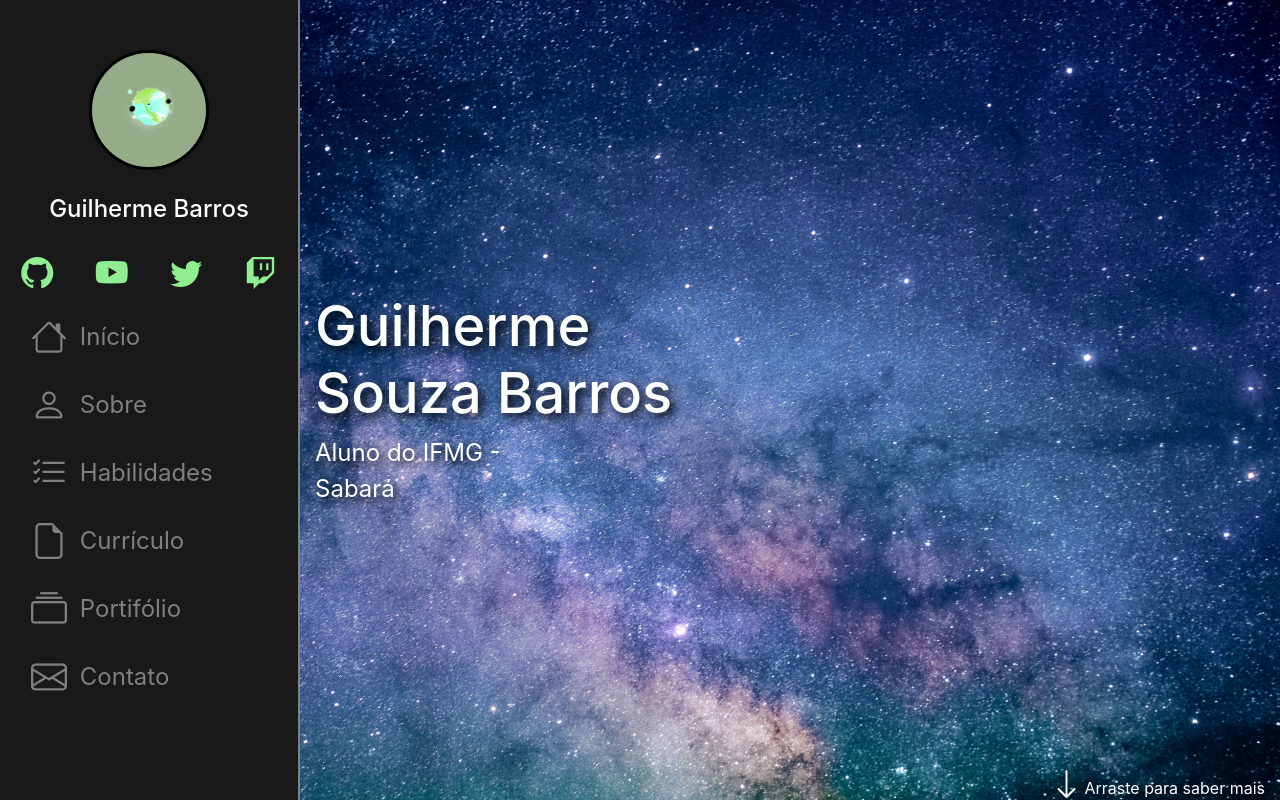
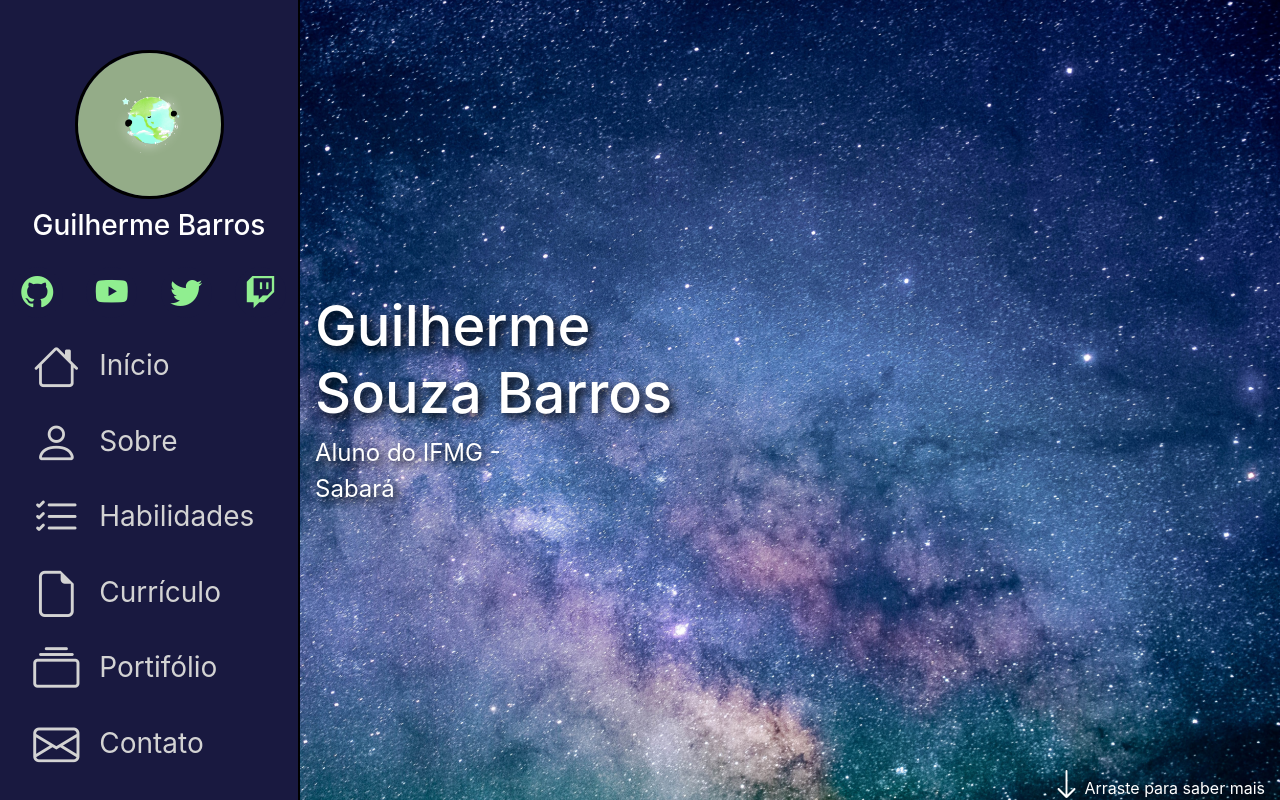
Before and after one commit to GuilhermeSouzaBarros/Portifolio, a Flask app: page / in a window 1280 px wide. Run offline with Flask 2, Linux system fonts and the light colour scheme; some libraries are stand-ins or nearby versions.

Commit message:
Atividade 7

```diff
--- a/static/script.js
+++ b/static/script.js
@@ -0,0 +1,14 @@
+const menuMobile = document.querySelector(".menu-mobile");
+const body = document.querySelector("body");
+
+menuMobile.addEventListener("click", moverBarraLateral);
+
+function moverBarraLateral() {
+    if(menuMobile.classList.contains("bi-list")) {
+        menuMobile.classList.replace("bi-list", "bi-x");
+    }else{
+        menuMobile.classList.replace("bi-x", "bi-list");
+    }
+
+    body.classList.toggle("menu-nav-active");
+}
--- a/static/style.css
+++ b/static/style.css
@@ -4,35 +4,69 @@ html, body {
     font-family: Ubuntu, arial;
 }
 
+i.menu-mobile {
+    position: fixed;
+    color: white;
+    background-color: #191940;
+    right: 1rem;
+    top: 1rem;
+    font-size: 1.5rem;
+    border: 1px solid #198080;
+    border-radius: 4rem;
+    cursor: pointer;
+    z-index: 10;
+    width: 3rem;
+    height: 3rem;
+    display: none;
+    justify-content: center;
+    align-items: center;
+}
+
 h1 {
-    font-size: 24px;
+    font-size: 175%;
     color: #fff;
     margin: none;
     padding: none;
 }
 
-aside {
+aside.menu-nav {
     position: fixed;
     top: 0px;
     left: 0px;
     bottom: 0px;
     width: 300px;
+    display: flex;
+    flex-direction: column;
     overflow-y: auto;
-    background-color: #191919;
-    border-right: 2px solid grey;
+    background-color: #191940;
+    border-right: 2px solid black;
     text-align: center;
     transition: all ease-in-out 0.5s;
+    z-index: 10;
 }
 
-div {
-    display: flex;
-    width: 100%;
+aside.menu-nav-active {
+    overflow: hidden;
 }
 
-.sociais {
+aside.menu-nav-active #header {
+    left: 0;
+}
+
+.profile {
+    box-sizing: border-box;
+    height: 38%;
+}
+
+.social-links {
+    display: flex;
+}
+
+.social-links a {
+    box-sizing: border-box;
     display: flex;
     font-size: 2rem;
-    background: #191919;
+    background: #191940;
     color: lightgreen;
     padding: 0.6rem;
     margin: auto;
@@ -42,50 +76,73 @@ div {
     text-align: center;
 }
 
+.social-links a:hover {
+    background: white;
+}
+
 #github:hover {
     color: #000;
-    background: #ddd;
 }
 
 #youtube:hover {
     color: #f00;
-    background: #ddd;
 }
 
 #twitter:hover {
     color: #0af;
-    background: #ddd;
 }
 
 #twitch:hover {
     color: #a0f;
-    background: #ddd;
 }
 
 img {
-    width: 120px;
+    width: 50%;
     border: 3px solid black;
     border-radius: 100px;
     margin-top: 50px;
-    margin-bottom: 25px;
+    margin-bottom: 10px;
 }
 
-nav {
-    margin-top: 12px;
+#navbar {
+    box-sizing: border-box;
+    height: 61%;
+    width: 283px;
     margin-left: 15px;
+    margin-top: 30px;
+}
+
+.menu-nav-active {
+    overflow: hidden;
+}
+
+.menu-nav-active aside.menu-nav {
+    left: 0;
+}
+
+.nav {
+    height: 100%;
+    display: flex;
+    flex-direction: column;
+}
+
+.nav-item {
+    height: 15%;
+    margin: 0.833%;
 }
 
 .nav-link {
     display: flex;
+    height: 100%;
     text-align: left;
-    font-size: 1.5rem;
-    color: gray;
+    font-size: 175%;
+    color: lightgray;
     transition: 0.3s;
     text-decoration: none;
 }
 
 .nav-link:hover {
-    color: gray;
+    color: lightgray;
 }
 
 .nav-link:hover > .textlink {
@@ -93,13 +150,13 @@ nav {
 }
 
 .nav-link:focus{
-    color: gray;
+    color: lightgray;
     transition: 0.3s;
 }
 
 .nav-link i {
-    font-size: 2.25rem;
-    margin-right: 0.8rem;
+    font-size: 165%;
+    margin-right: 8%;
 }
 
 .nav li:hover > .nav-link i {
@@ -156,3 +213,22 @@ section#cont #col2 i {
     padding-right: 2px;
     font-size: 2rem;
 }
+
+@media(max-width: 1024px) {
+    aside.menu-nav {
+        left: -300px;
+    }
+    i.menu-mobile {
+        display: flex;
+    }
+    section#inicio h2 {
+        font-size: 3.5rem;
+    }
+    section#cont div#col1 span {
+        margin-right: 0;
+        font-size: 1rem;
+    }
+    main {
+        margin-left: 0;
+    }
+}
--- a/templates/index.html
+++ b/templates/index.html
@@ -5,23 +5,22 @@
         <link rel="stylesheet" href="../static/style.css">
     </head>
     <body>
-        <script src="../static/bootstrap/js/bootstrap.bundle.min.js"></script>
-        <script src="../static/script.js"></script>
-        <aside id="header">
+        <i class="bi bi-list menu-mobile"></i>
+        <aside class="menu-nav">
             <section class="profile">
                 <img src="../static/img/Planet1EARTH.png" alt="Minha foto">
                 <h1>Guilherme Barros</h1>
                 <div class="social-links mt-4 text-center">
-                    <a class="sociais" id="github" href="https://github.com/GuilhermeSouzaBarros">
+                    <a id="github" href="https://github.com/GuilhermeSouzaBarros">
                         <i class="bi bi-github"></i>
                     </a>
-                    <a class="sociais" id="youtube" href="https://youtube.com/">
+                    <a id="youtube" href="https://youtube.com/">
                         <i class="bi bi-youtube"></i>
                     </a>
-                    <a class="sociais" id="twitter" href="https://twitter.com/">
+                    <a id="twitter" href="https://twitter.com/">
                         <i class="bi bi-twitter"></i>
                     </a>
-                    <a class="sociais" id="twitch" href="https://twitch.com/">
+                    <a id="twitch" href="https://twitch.com/">
                         <i class="bi bi-twitch"></i>
                     </a>
                 </div>
@@ -61,5 +60,7 @@
                 </div>
             </section>
         </main>
+    <script src="../static/bootstrap/js/bootstrap.bundle.min.js"></script>
+    <script src="../static/script.js"></script>
     </body>
 </html>
```
